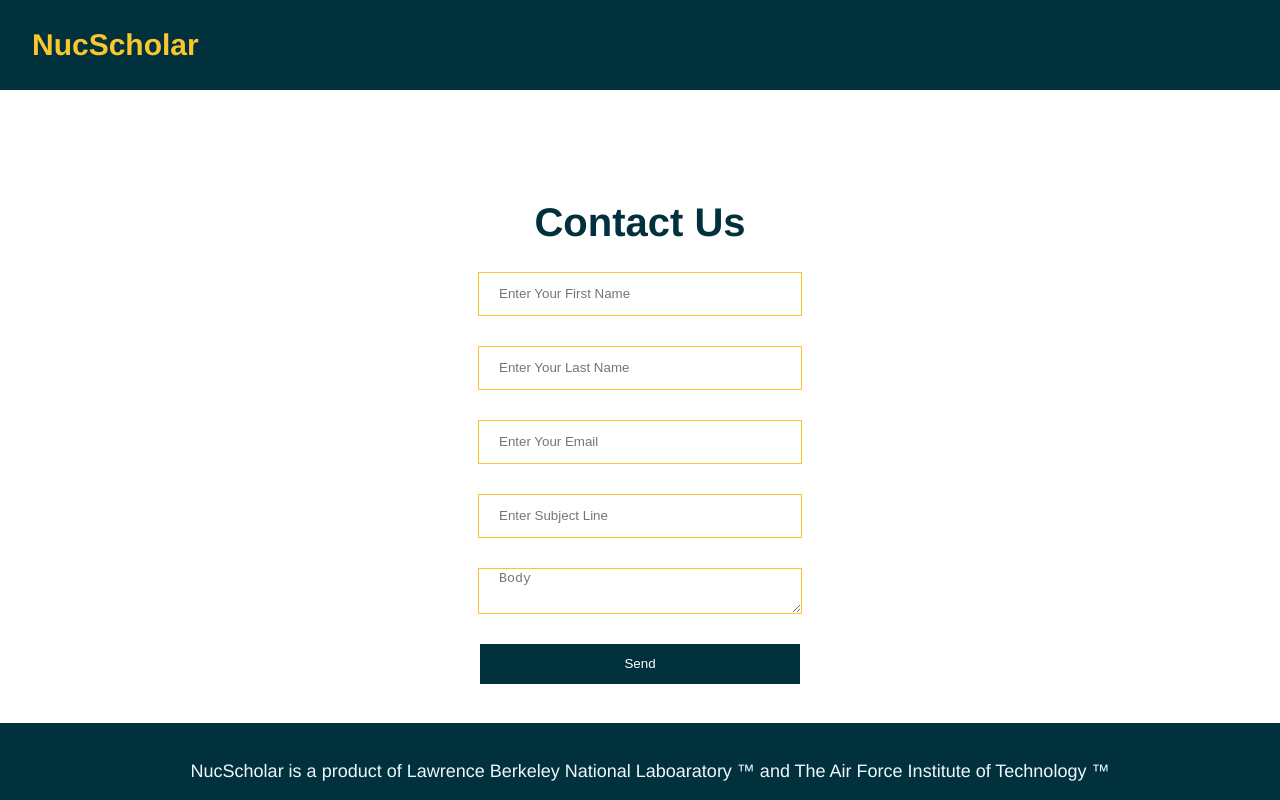
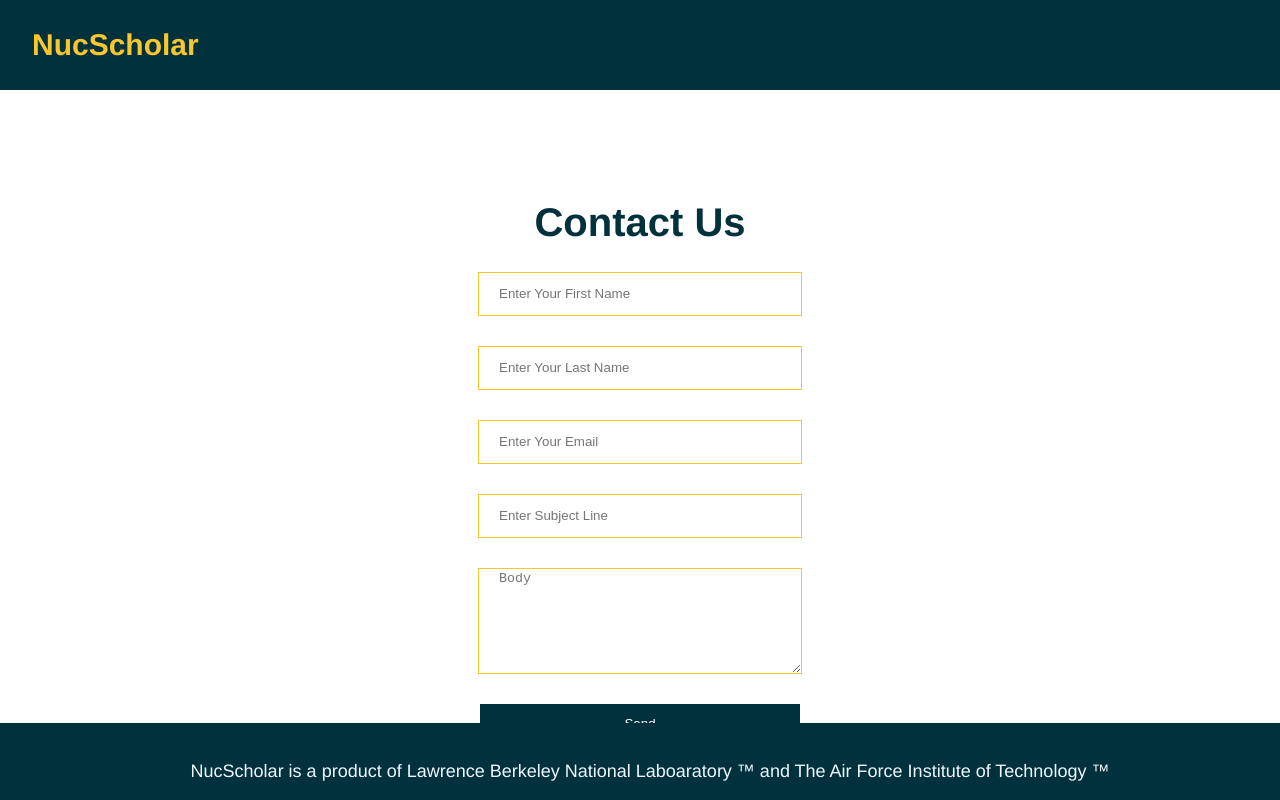
Before and after one commit to dward118/NL-Website, a Vue app: page /contact-us in a window 1280 px wide. Built offline with nearby package versions, Linux system fonts and the light colour scheme.

Commit message:
increase textarea size

```diff
--- a/src/components/ContactUs.vue
+++ b/src/components/ContactUs.vue
@@ -60,7 +60,7 @@ export default {
 
 .field textarea {
   width: 300px;
-  height: 40px;
+  height: 100px;
   padding-left: 20px;
   display: block;
   margin-bottom: 30px;
```
